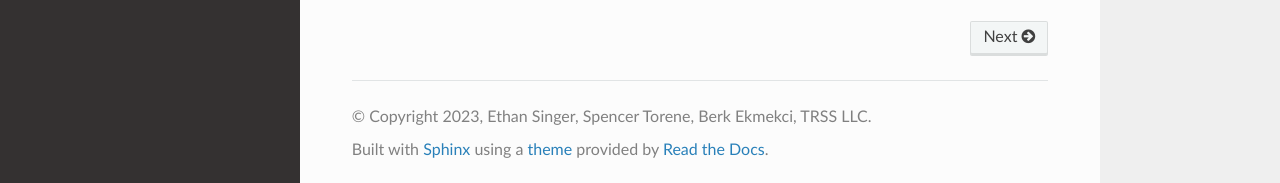
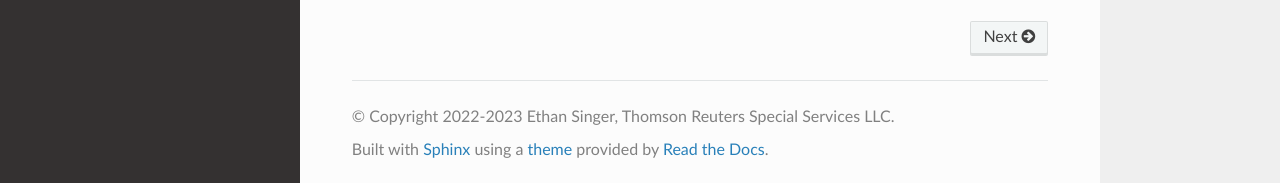
Before and after one commit to singerep/crec, a Sphinx documentation site: the page built from docs/source/index.rst, in a window 1280 px wide and 934 px high. Shown: the part 748-931 px from the top of the window. Built offline with Sphinx 7.4.7 and the Read the Docs theme 2.0.0, drawn with Linux system fonts in a browser that asks for light colours.

Commit message:
updates to license and copyright

```diff
--- a/docs/source/conf.py
+++ b/docs/source/conf.py
@@ -10,7 +10,7 @@ import os
 sys.path.insert(0, os.path.abspath('../..'))
 
 project = 'crec'
-copyright = '2023, Ethan Singer, Spencer Torene, Berk Ekmekci, TRSS LLC'
+copyright = '2022-2023 Ethan Singer, Thomson Reuters Special Services LLC'
 author = 'Ethan Singer, Spencer Torene, Berk Ekmekci'
 
 extensions = ['sphinx.ext.autodoc', 'sphinx.ext.coverage', 'sphinx.ext.napoleon', 'sphinx.ext.autosectionlabel', 'sphinx.ext.linkcode', "sphinxext.opengraph"]
--- a/pyproject.toml
+++ b/pyproject.toml
@@ -26,4 +26,5 @@ dependencies = {file = ["requirements.txt"]}
 
 [project.urls]
 "Homepage" = "https://github.com/singerep/crec"
+"Documentation" = "https://crec.readthedocs.io/en/latest/"
 "Issues" = "https://github.com/singerep/crec/issues"
```
Also changed, not shown: LICENSE.txt (added).
